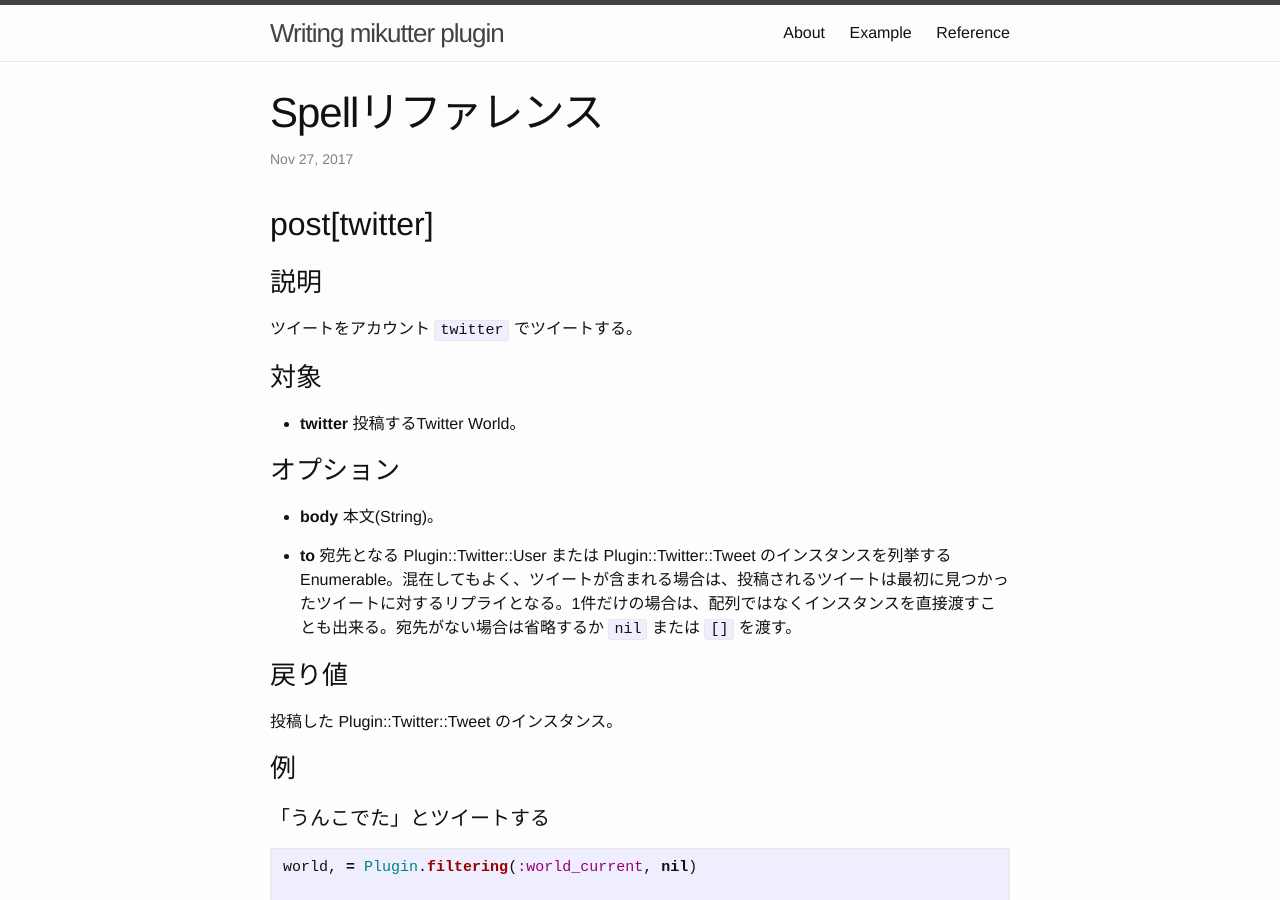
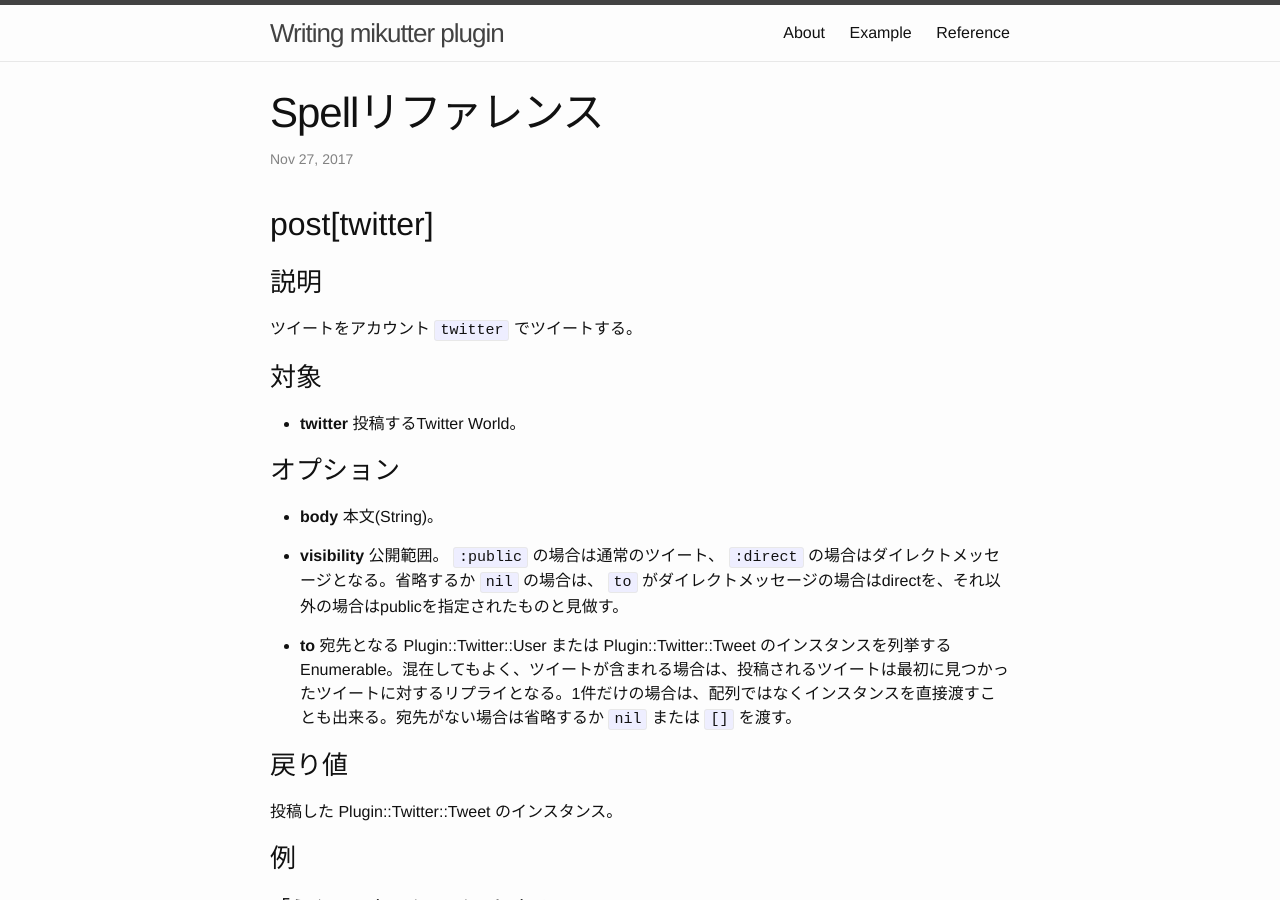
Before and after one commit to toshia/writing-mikutter-plugin, a Jekyll site: the page built from _posts/2017-11-28-spell.markdown, in a window 1280 px wide and 900 px high. Built offline with Jekyll 4.4.1, drawn with Linux system fonts in a browser that asks for light colours.

Commit message:
post Spell にDMのためのパラメータ追加

```diff
--- a/_posts/2017-11-28-spell.markdown
+++ b/_posts/2017-11-28-spell.markdown
@@ -22,6 +22,8 @@ categories:
 
 
 - **body** 本文(String)。
+
+- **visibility** 公開範囲。 `:public` の場合は通常のツイート、 `:direct` の場合はダイレクトメッセージとなる。省略するか `nil` の場合は、 `to` がダイレクトメッセージの場合はdirectを、それ以外の場合はpublicを指定されたものと見做す。
 
 - **to** 宛先となる Plugin::Twitter::User または Plugin::Twitter::Tweet のインスタンスを列挙するEnumerable。混在してもよく、ツイートが含まれる場合は、投稿されるツイートは最初に見つかったツイートに対するリプライとなる。1件だけの場合は、配列ではなくインスタンスを直接渡すことも出来る。宛先がない場合は省略するか `nil` または `[]` を渡す。
 
--- a/_posts/spell.yml
+++ b/_posts/spell.yml
@@ -22,6 +22,8 @@
   option:
     - name: body
       description: 本文(String)。
+    - name: visibility
+      description: 公開範囲。 `:public` の場合は通常のツイート、 `:direct` の場合はダイレクトメッセージとなる。省略するか `nil` の場合は、 `to` がダイレクトメッセージの場合はdirectを、それ以外の場合はpublicを指定されたものと見做す。
     - name: to
       description: 宛先となる Plugin::Twitter::User または Plugin::Twitter::Tweet のインスタンスを列挙するEnumerable。混在してもよく、ツイートが含まれる場合は、投稿されるツイートは最初に見つかったツイートに対するリプライとなる。1件だけの場合は、配列ではなくインスタンスを直接渡すことも出来る。宛先がない場合は省略するか `nil` または `[]` を渡す。
   returns: |-
```
